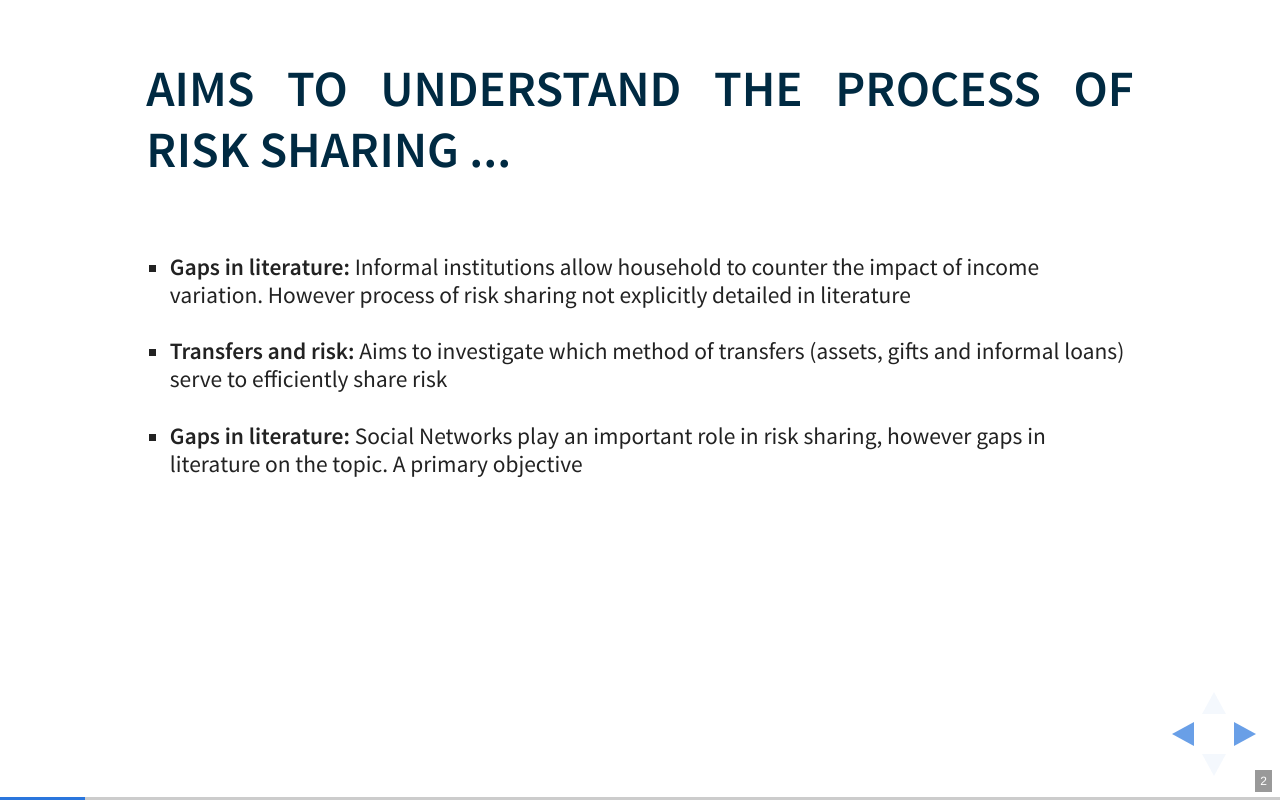
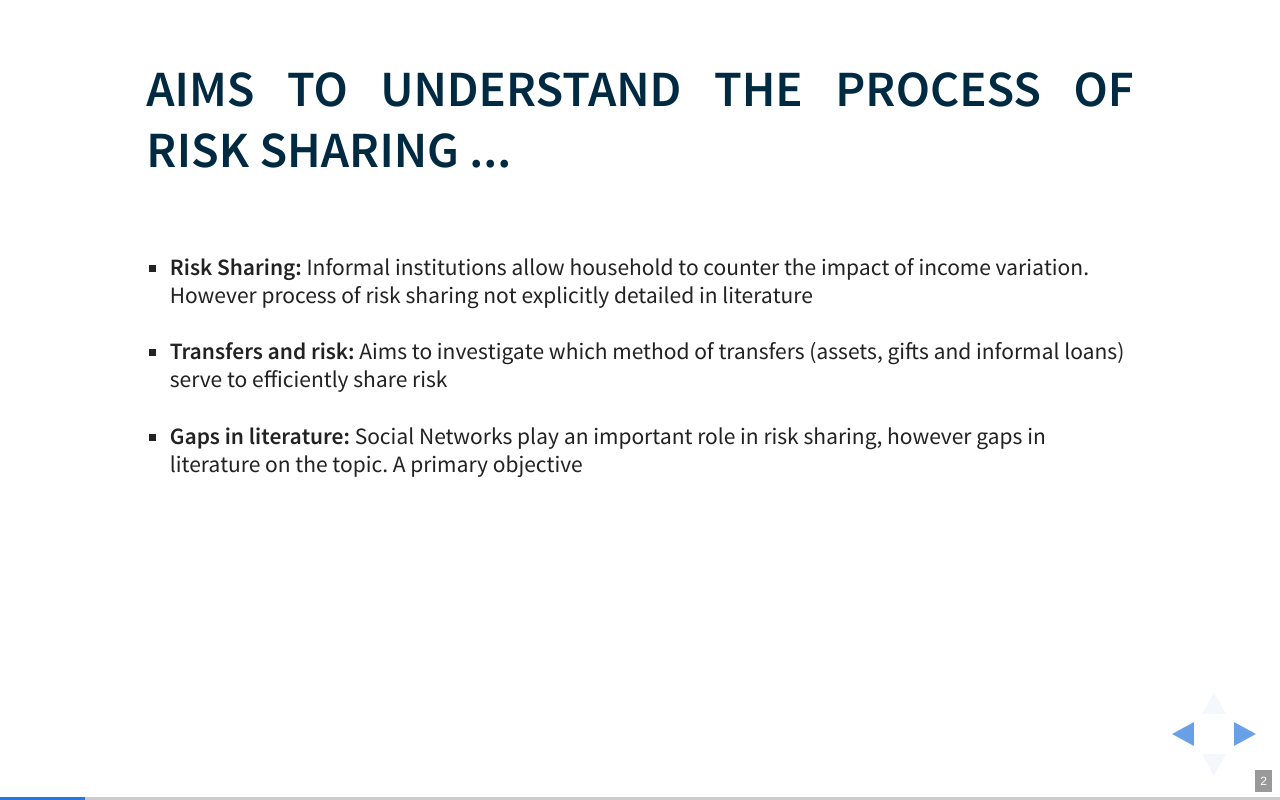
Before and after one commit to rahulsambathkumar/CrimeSecurity, a website: page index.html in a window 1280 px wide. Both pictures are taken after a click on the button 1251 px from the left and 734 px from the top of the page. Drawn offline with nearby package versions, Linux system fonts and the light colour scheme; some packages are replaced by stand-ins of ours.

Commit message:
Minor Modifications

```diff
--- a/index.html
+++ b/index.html
@@ -38,7 +38,7 @@
           <small>
             <ul style="list-style-type:square">
               <li>
-                <b>Gaps in literature:</b> Informal institutions allow household to counter the impact of income
+                <b>Risk Sharing:</b> Informal institutions allow household to counter the impact of income
                 variation. However process of risk sharing not explicitly detailed in literature
               </li>
               <br>
```
